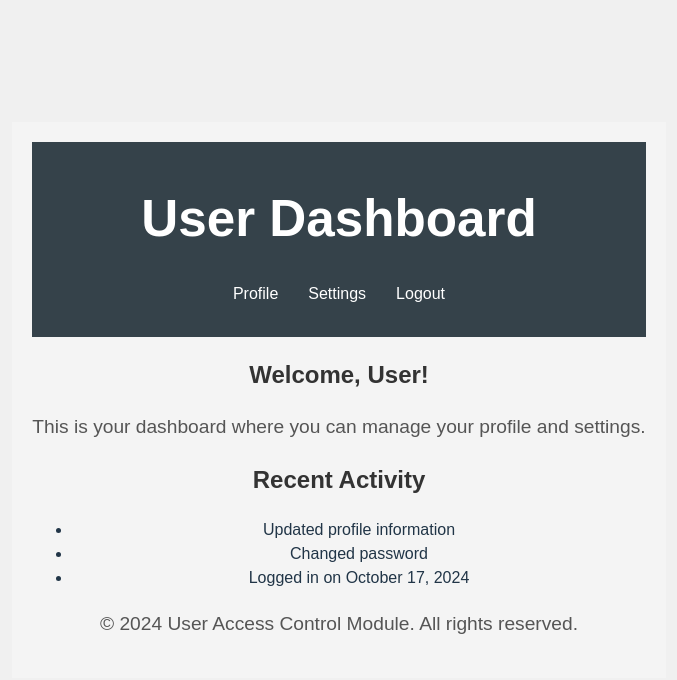
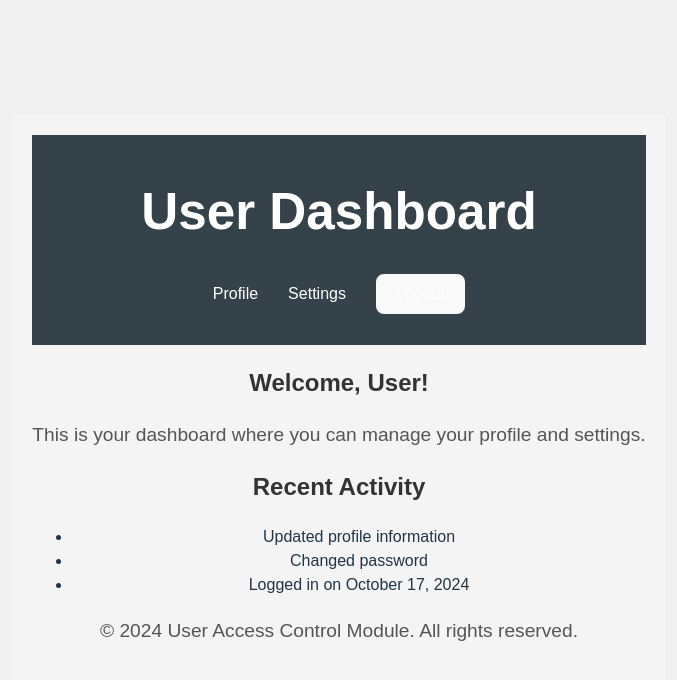
Before and after one commit to 99prerna/User_Access_Module_FE, a React (Vite) app: page /user/Dashboard in a window 1280 px wide. Shown: the top 680 px of the page, without its empty margins (301-978 px from the left). Built offline with nearby package versions, Linux system fonts and the light colour scheme; no server answers; sample sign-in values are in the browser's storage.

Commit message:
procted Routes

```diff
--- a/src/App.jsx
+++ b/src/App.jsx
@@ -1,46 +1,82 @@
-import { useState } from "react";
+import { BrowserRouter, Routes, Route } from "react-router-dom";
 import "./App.css";
 import HomePage from "./pages/HomePage";
 import Login from "./pages/Login";
 import Register from "./pages/Register";
 import AdminDashboard from "./pages/adminPage/AdminDashboard";
 import UserDashboard from "./pages/userPage/UserDashboard";
-
-import {
-  createBrowserRouter,
-  Routes,
-  Route,
-  RouterProvider,
-} from "react-router-dom";
+import ProtectedRoute from "./ProtectedRoute";
 
 function App() {
-  const router = createBrowserRouter([
-    {
-      path: "/",
-      element: <HomePage />,
-    },
-    {
-      path: "/login",
-      element: <Login />,
-    },
-    {
-      path: "/register",
-      element: <Register />,
-    },
-    {
-      path: "/admin/Dashboard",
-      element: <AdminDashboard />,
-    },
-    {
-      path: "/user/Dashboard",
-      element: <UserDashboard />,
-    },
-    {
-      path: "*",
-      element: <div>This page does not exist!</div>,
-    },
-  ]);
-  return <RouterProvider router={router} />;
+  return (
+    <BrowserRouter>
+      <Routes>
+        <Route path="/" element={<HomePage />} />
+        <Route path="/login" element={<Login />} />
+        <Route path="/admin/register" element={<Register />} />
+
+        {/* Protected Routes */}
+        <Route element={<ProtectedRoute role="admin" />}>
+          <Route path="/admin/Dashboard" element={<AdminDashboard />} />
+        </Route>
+
+        <Route element={<ProtectedRoute role="user" />}>
+          <Route path="/user/Dashboard" element={<UserDashboard />} />
+        </Route>
+
+        <Route path="*" element={<div>This page does not exist!</div>} />
+      </Routes>
+    </BrowserRouter>
+  );
 }
 
 export default App;
+
+// import { useState } from "react";
+// import "./App.css";
+// import HomePage from "./pages/HomePage";
+// import Login from "./pages/Login";
+// import Register from "./pages/Register";
+// import AdminDashboard from "./pages/adminPage/AdminDashboard";
+// import UserDashboard from "./pages/userPage/UserDashboard";
+// import ProtectedRoute from "./ProtectedRoute";
+// import { BrowserRouter, Routes, Route } from "react-router-dom";
+
+// import {
+//   createBrowserRouter,
+//   Routes,
+//   Route,
+//   RouterProvider,
+// } from "react-router-dom";
+
+// function App() {
+//   const router = createBrowserRouter([
+//     {
+//       path: "/",
+//       element: <HomePage />,
+//     },
+//     {
+//       path: "/login",
+//       element: <Login />,
+//     },
+//     {
+//       path: "/admin/register",
+//       element: <Register />,
+//     },
+//     {
+//       path: "/admin/Dashboard",
+//       element: <AdminDashboard />,
+//     },
+//     {
+//       path: "/user/Dashboard",
+//       element: <UserDashboard />,
+//     },
+//     {
+//       path: "*",
+//       element: <div>This page does not exist!</div>,
+//     },
+//   ]);
+//   return <RouterProvider router={router} />;
+// }
+
+// export default App;
--- a/src/AuthHook.js
+++ b/src/AuthHook.js
@@ -5,6 +5,7 @@ const authHook = () => {
     const token = sessionStorage.getItem("isAuth");
     return token === "true";
   }
+
   const [isAuth, setAuth] = useState(getAuth());
   // 1. Manage Authentication.
   function saveAuth(isauth) {
--- /dev/null
+++ b/src/ProtectedRoute.jsx
@@ -0,0 +1,19 @@
+import { Navigate, Outlet } from "react-router-dom";
+import authHook from "./AuthHook";
+
+const ProtectedRoute = ({ role }) => {
+  const { isAuth, isAdmin } = authHook();
+
+  if (!isAuth) {
+    return <Navigate to="/login" />;
+  }
+
+  // Check role-based access
+  if (role === "admin" && !isAdmin) {
+    return <Navigate to="/user/Dashboard" />;
+  }
+
+  return <Outlet />; // Render the nested routes if authorized
+};
+
+export default ProtectedRoute;
--- a/src/pages/HomePage.jsx
+++ b/src/pages/HomePage.jsx
@@ -13,8 +13,8 @@ const HomePage = () => {
             Login
           </a>
         </Link>
-        <Link to="/register">
-          <a href="/register" className="login-button">
+        <Link to="/admin/register">
+          <a href="/admin/register" className="login-button">
             Register
           </a>
         </Link>
--- a/src/pages/Login.jsx
+++ b/src/pages/Login.jsx
@@ -1,8 +1,10 @@
 import { useState } from "react";
 import { useNavigate } from "react-router-dom"; // Import useNavigate for navigation
 import "./login.css"; // Ensure this path is correct
+import authHook from "../AuthHook";
 
-import authHook from "../AuthHook";
+const apiUrl = import.meta.env.VITE_API_URL;
+
 function Login() {
   const [formData, setFormData] = useState({ username: "", password: "" });
   const navigate = useNavigate(); // Initialize useNavigate
@@ -16,7 +18,8 @@ function Login() {
 
   async function handleSubmit(e) {
     e.preventDefault();
-    const response = await fetch("http://localhost:5055/loginUser", {
+    // const response = await fetch("http://172.17.0.2:5055/loginUser", {
+    const response = await fetch(`${apiUrl}/loginUser`, {
       method: "POST",
       credentials: "include",
       headers: {
@@ -27,15 +30,15 @@ function Login() {
 
     const data = await response.json();
 
-    if (!data.status) {
+    if (!response.ok) {
       alert("Login failed");
       return;
     }
 
     saveAuth(true); // Save auth status
+    console.log(typeof data.role, data.role);
     saveAdmin(data.role === "admin");
-
-    navigate(isAdmin ? "/damin/Dashboard" : "/user/Dashboard");
+    navigate(data.role === "admin" ? "/admin/Dashboard" : "/user/Dashboard");
 
     setFormData({ username: "", password: "" });
   }
--- a/src/pages/Register.jsx
+++ b/src/pages/Register.jsx
@@ -1,5 +1,7 @@
 import { useState } from "react";
 import "./HomePage.css";
+
+const apiUrl = import.meta.env.VITE_API_URL;
 
 function register() {
   const [formData, setFormData] = useState({
@@ -24,7 +26,7 @@ function register() {
   async function handleSubmit(e) {
     e.preventDefault();
     console.log(formData);
-    const response = await fetch("http://localhost:5055/registerUser", {
+    const response = await fetch(`${apiUrl}/registerUser`, {
       method: "POST",
       headers: {
         "Content-Type": "application/json",
--- a/src/pages/adminPage/AdminDashboard.jsx
+++ b/src/pages/adminPage/AdminDashboard.jsx
@@ -1,8 +1,29 @@
 import React from "react";
 import { Link } from "react-router-dom";
 import "./AdminDashboard.css"; // Optional CSS file for styling
+import authHook from "../../AuthHook";
+import { useNavigate } from "react-router-dom";
+
+const apiUrl = import.meta.env.VITE_API_URL;
 
 const AdminDashboard = () => {
+  const { saveAuth, saveAdmin } = authHook();
+  const navigator = useNavigate();
+
+  async function logoutUser(e) {
+    e.preventDefault();
+    const response = await fetch(`${apiUrl}/logout`, {
+      method: "GET",
+      credentials: "include",
+    });
+
+    if (response.ok) {
+      saveAuth(false);
+      saveAdmin(false);
+      navigator("/login");
+    }
+  }
+
   return (
     <div className="admin-dashboard">
       <header className="admin-header">
@@ -19,7 +40,7 @@ const AdminDashboard = () => {
               <Link to="/admin/settings">Settings</Link>
             </li>
             <li>
-              <Link to="/logout">Logout</Link>
+              <Link onClick={logoutUser}>Logout</Link>
             </li>
           </ul>
         </nav>
@@ -49,6 +70,8 @@ const AdminDashboard = () => {
               <p>5</p> {/* Replace with dynamic data */}
             </div>
           </div>
+
+          <Link onClick={logoutUser}>Logout</Link>
         </section>
 
         <section className="recent-activity">
--- a/src/pages/userPage/UserDashboard.jsx
+++ b/src/pages/userPage/UserDashboard.jsx
@@ -1,8 +1,28 @@
 import React from "react";
 import { Link } from "react-router-dom";
 import "./UserDashboard.css"; // Optional CSS file for styling
+import authHook from "../../AuthHook";
+import { useNavigate } from "react-router-dom";
+
+const apiUrl = import.meta.env.VITE_API_URL;
 
 const UserDashboard = () => {
+  const { saveAuth, saveAdmin } = authHook();
+  const navigator = useNavigate();
+
+  async function logoutUser(e) {
+    e.preventDefault();
+    const response = await fetch(`${apiUrl}/logout`, {
+      method: "GET",
+      credentials: "include",
+    });
+
+    if (response.ok) {
+      saveAuth(false);
+      saveAdmin(false);
+      navigator("/login");
+    }
+  }
   return (
     <div className="user-dashboard">
       <header className="user-header">
@@ -16,7 +36,7 @@ const UserDashboard = () => {
               <Link to="/settings">Settings</Link>
             </li>
             <li>
-              <Link to="/logout">Logout</Link>
+              <button onClick={logoutUser}>Logout</button>
             </li>
           </ul>
         </nav>
```
Also changed, not shown: 2 other files (tests, documents, lock files or other folders).
